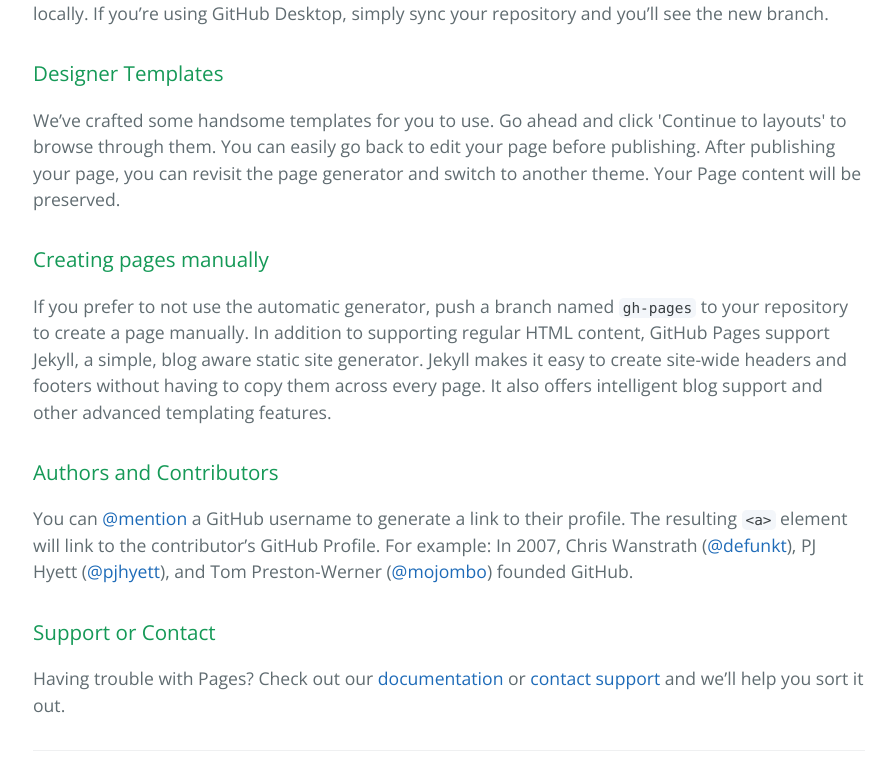
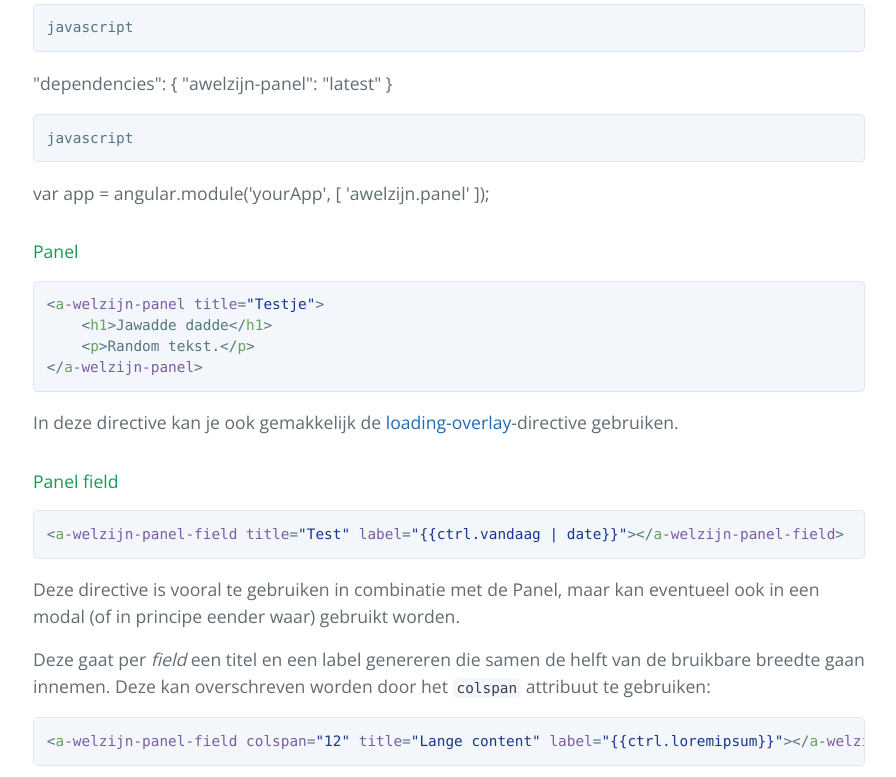
Before and after one commit to A-welzijn/editable-fieldset, a plain HTML site: page index.html in a window 1280 px wide. Shown: the part 496-1273 px from the top of the page, without its empty margins (191-1087 px from the left). Drawn offline with nearby package versions, Linux system fonts and the light colour scheme; grey boxes are pictures that could not be loaded.

```diff
--- a/index.html
+++ b/index.html
@@ -19,30 +19,58 @@
     </section>
 
     <section class="main-content">
-      <h3>
-<a id="welcome-to-github-pages" class="anchor" href="#welcome-to-github-pages" aria-hidden="true"><span class="octicon octicon-link"></span></a>Welcome to GitHub Pages.</h3>
-
-<p>This automatic page generator is the easiest way to create beautiful pages for all of your projects. Author your page content here <a href="https://guides.github.com/features/mastering-markdown/">using GitHub Flavored Markdown</a>, select a template crafted by a designer, and publish. After your page is generated, you can check out the new <code>gh-pages</code> branch locally. If you’re using GitHub Desktop, simply sync your repository and you’ll see the new branch.</p>
+      <h1>
+<a id="a-welzijn-panel-en-panel-fields" class="anchor" href="#a-welzijn-panel-en-panel-fields" aria-hidden="true"><span class="octicon octicon-link"></span></a>A-Welzijn Panel en Panel fields</h1>
 
 <h3>
-<a id="designer-templates" class="anchor" href="#designer-templates" aria-hidden="true"><span class="octicon octicon-link"></span></a>Designer Templates</h3>
+<a id="hoe-het-te-gebruiken" class="anchor" href="#hoe-het-te-gebruiken" aria-hidden="true"><span class="octicon octicon-link"></span></a>Hoe het te gebruiken</h3>
 
-<p>We’ve crafted some handsome templates for you to use. Go ahead and click 'Continue to layouts' to browse through them. You can easily go back to edit your page before publishing. After publishing your page, you can revisit the page generator and switch to another theme. Your Page content will be preserved.</p>
+<pre><code>javascript
+</code></pre>
 
-<h3>
-<a id="creating-pages-manually" class="anchor" href="#creating-pages-manually" aria-hidden="true"><span class="octicon octicon-link"></span></a>Creating pages manually</h3>
+<p>"dependencies": {
+    "awelzijn-panel": "latest"
+ }</p>
 
-<p>If you prefer to not use the automatic generator, push a branch named <code>gh-pages</code> to your repository to create a page manually. In addition to supporting regular HTML content, GitHub Pages support Jekyll, a simple, blog aware static site generator. Jekyll makes it easy to create site-wide headers and footers without having to copy them across every page. It also offers intelligent blog support and other advanced templating features.</p>
+<pre><code>javascript
+</code></pre>
 
-<h3>
-<a id="authors-and-contributors" class="anchor" href="#authors-and-contributors" aria-hidden="true"><span class="octicon octicon-link"></span></a>Authors and Contributors</h3>
+<p>var app = angular.module('yourApp', [
+    'awelzijn.panel'
+]);</p>
 
-<p>You can <a href="https://github.com/blog/821" class="user-mention">@mention</a> a GitHub username to generate a link to their profile. The resulting <code>&lt;a&gt;</code> element will link to the contributor’s GitHub Profile. For example: In 2007, Chris Wanstrath (<a href="https://github.com/defunkt" class="user-mention">@defunkt</a>), PJ Hyett (<a href="https://github.com/pjhyett" class="user-mention">@pjhyett</a>), and Tom Preston-Werner (<a href="https://github.com/mojombo" class="user-mention">@mojombo</a>) founded GitHub.</p>
+<h4>
+<a id="panel" class="anchor" href="#panel" aria-hidden="true"><span class="octicon octicon-link"></span></a>Panel</h4>
 
-<h3>
-<a id="support-or-contact" class="anchor" href="#support-or-contact" aria-hidden="true"><span class="octicon octicon-link"></span></a>Support or Contact</h3>
+<div class="highlight highlight-text-html-basic"><pre>&lt;<span class="pl-ent">a</span><span class="pl-e">-welzijn-panel</span> <span class="pl-e">title</span>=<span class="pl-s"><span class="pl-pds">"</span>Testje<span class="pl-pds">"</span></span>&gt;
+    &lt;<span class="pl-ent">h1</span>&gt;Jawadde dadde&lt;/<span class="pl-ent">h1</span>&gt;
+    &lt;<span class="pl-ent">p</span>&gt;Random tekst.&lt;/<span class="pl-ent">p</span>&gt;
+&lt;/<span class="pl-ent">a</span><span class="pl-e">-welzijn-panel</span>&gt;</pre></div>
 
-<p>Having trouble with Pages? Check out our <a href="https://help.github.com/pages">documentation</a> or <a href="https://github.com/contact">contact support</a> and we’ll help you sort it out.</p>
+<p>In deze directive kan je ook gemakkelijk de <a href="https://github.com/A-welzijn/loading-overlay">loading-overlay</a>-directive gebruiken.</p>
+
+<h4>
+<a id="panel-field" class="anchor" href="#panel-field" aria-hidden="true"><span class="octicon octicon-link"></span></a>Panel field</h4>
+
+<div class="highlight highlight-text-html-basic"><pre>&lt;<span class="pl-ent">a</span><span class="pl-e">-welzijn-panel-field</span> <span class="pl-e">title</span>=<span class="pl-s"><span class="pl-pds">"</span>Test<span class="pl-pds">"</span></span> <span class="pl-e">label</span>=<span class="pl-s"><span class="pl-pds">"</span>{{ctrl.vandaag | date}}<span class="pl-pds">"</span></span>&gt;&lt;/<span class="pl-ent">a</span><span class="pl-e">-welzijn-panel-field</span>&gt;</pre></div>
+
+<p>Deze directive is vooral te gebruiken in combinatie met de Panel, maar kan eventueel ook in een modal (of in principe eender waar) gebruikt worden.</p>
+
+<p>Deze gaat per <em>field</em> een titel en een label genereren die samen de helft van de bruikbare breedte gaan innemen. Deze kan overschreven worden door het <code>colspan</code> attribuut te gebruiken:</p>
+
+<div class="highlight highlight-text-html-basic"><pre>&lt;<span class="pl-ent">a</span><span class="pl-e">-welzijn-panel-field</span> <span class="pl-e">colspan</span>=<span class="pl-s"><span class="pl-pds">"</span>12<span class="pl-pds">"</span></span> <span class="pl-e">title</span>=<span class="pl-s"><span class="pl-pds">"</span>Lange content<span class="pl-pds">"</span></span> <span class="pl-e">label</span>=<span class="pl-s"><span class="pl-pds">"</span>{{ctrl.loremipsum}}<span class="pl-pds">"</span></span>&gt;&lt;/<span class="pl-ent">a</span><span class="pl-e">-welzijn-panel-field</span>&gt;</pre></div>
+
+<p><img src="https://s3.amazonaws.com/f.cl.ly/items/3B2s3K100l003a3c0b09/panellang.PNG" alt="Screenshot"></p>
+
+<p>Deze directive heeft ook een optie om van label over te schakelen naar een input veld, zodat een edit-modus gemakkelijk kan getoggled worden.
+Het input veld schrijf je gewoon tussen het panel-field element.</p>
+
+<div class="highlight highlight-text-html-basic"><pre>&lt;<span class="pl-ent">dgp</span><span class="pl-e">-panel-field</span> <span class="pl-e">edit-mode</span>=<span class="pl-s"><span class="pl-pds">"</span>ctrl.editMode<span class="pl-pds">"</span></span> <span class="pl-e">title</span>=<span class="pl-s"><span class="pl-pds">"</span>Datum<span class="pl-pds">"</span></span> <span class="pl-e">label</span>=<span class="pl-s"><span class="pl-pds">"</span>{{ctrl.datum | date:'dd/MM/yyyy'}}<span class="pl-pds">"</span></span>&gt;
+    &lt;<span class="pl-ent">data</span><span class="pl-e">-tink-datepicker</span> <span class="pl-e">data-ng-model</span>=<span class="pl-s"><span class="pl-pds">"</span>ctrl.datum<span class="pl-pds">"</span></span>&gt;&lt;/<span class="pl-ent">data</span><span class="pl-e">-tink-datepicker</span>&gt;
+&lt;/<span class="pl-ent">dgp</span><span class="pl-e">-panel-field</span>&gt;</pre></div>
+
+<p>Hiervoor voeg je gewoon het <code>edit-mode</code>-attriuut toe, deze is een boolean waarde op je controller. Deze voeg je toe op al je panel-fields en trigger je eventueel via een knop in je panel.
+<img src="https://s3.amazonaws.com/f.cl.ly/items/0s3r1k2a3V302r3A3i1Q/paneledit.PNG" alt="Screenshot"></p>
 
       <footer class="site-footer">
         <span class="site-footer-owner"><a href="https://github.com/A-welzijn/editable-fieldset">Editable-fieldset</a> is maintained by <a href="https://github.com/A-welzijn">A-welzijn</a>.</span>
```
Also changed, not shown: params.json (+1 -1 lines).
